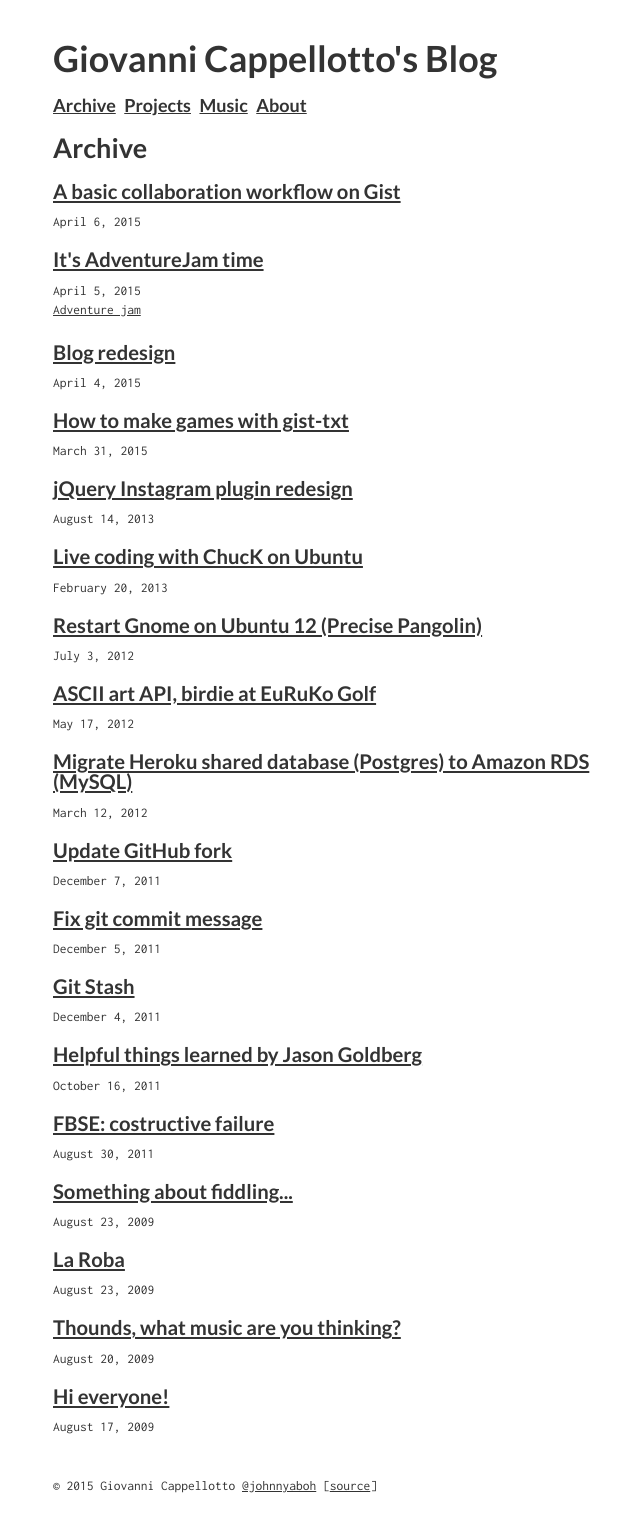
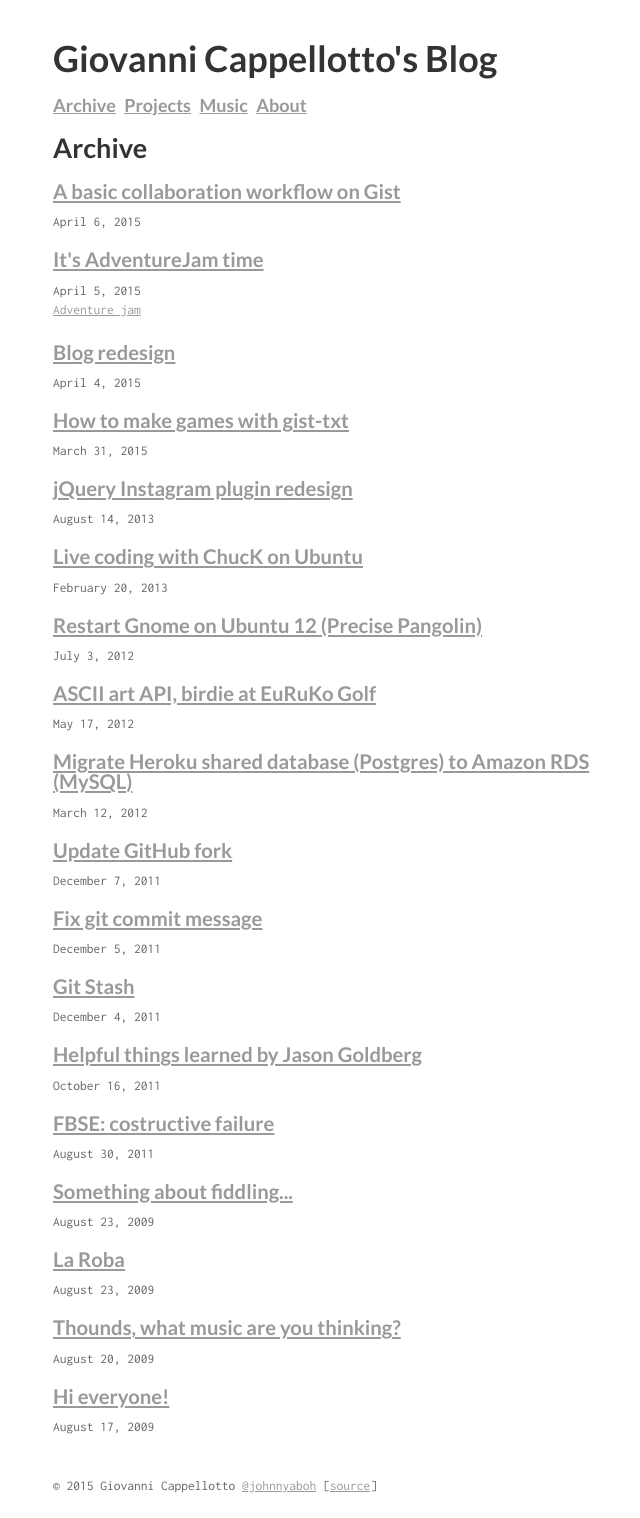
Before and after one commit to curlybracketshq/giovanni.curlybrackets.it, a Jekyll site: the page built from index.html, in a window 1280 px wide. Shown: the whole page, without its empty margins (307-947 px from the left). Built offline with Jekyll 4.4.1, drawn with Linux system fonts in a browser that asks for light colours.

Commit message:
Minor update to font and links color
Makes Disqus threads links more readable.

```diff
--- a/stylesheets/style.css
+++ b/stylesheets/style.css
@@ -11,7 +11,7 @@ body {
 }
 
 h1, h2, h3, h4 {
-  font-family: 'Lato', sans-serif;
+  font-family: Lato, sans-serif;
   margin-top: 20px;
   margin-bottom: 10px;
   font-weight: bold;
@@ -41,17 +41,11 @@ sup {
 a,
 a:hover,
 a:active {
-  color: #333333;
+  color: #999999;
 }
 
 a:visited {
-  color: #666666;
-}
-
-h1 a,
-h1 a:visited {
-  color: #333333;
-  text-decoration: none;
+  color: #bbbbbb;
 }
 
 p {
@@ -93,6 +87,7 @@ nav li {
 
 time {
   font-size: 75%;
+  color: #666666;
 }
 
 em {
@@ -163,6 +158,7 @@ article header {
 footer {
   margin-top: 40px;
   font-size: 75%;
+  color: #666666;
 }
 
 footer * {
```
